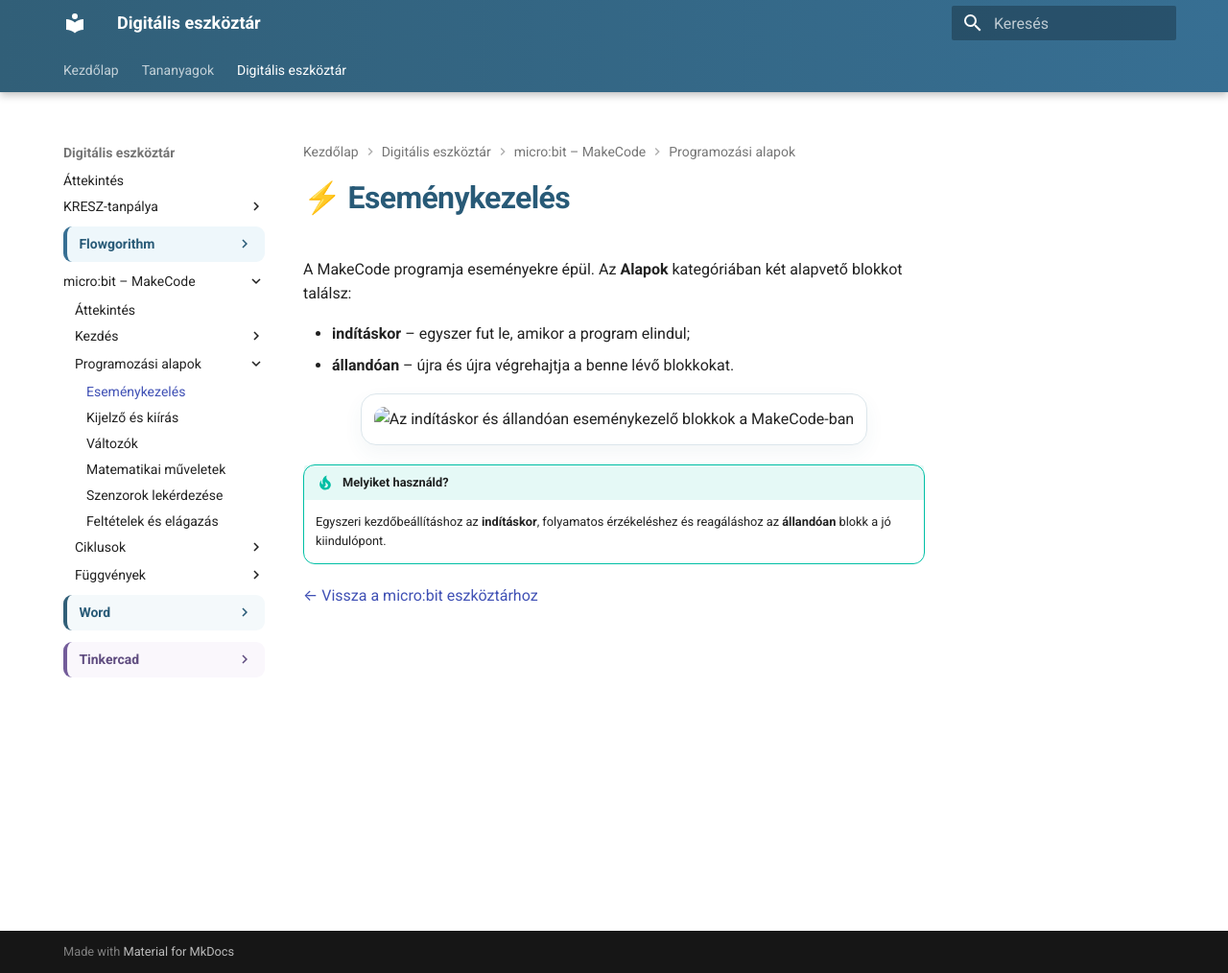
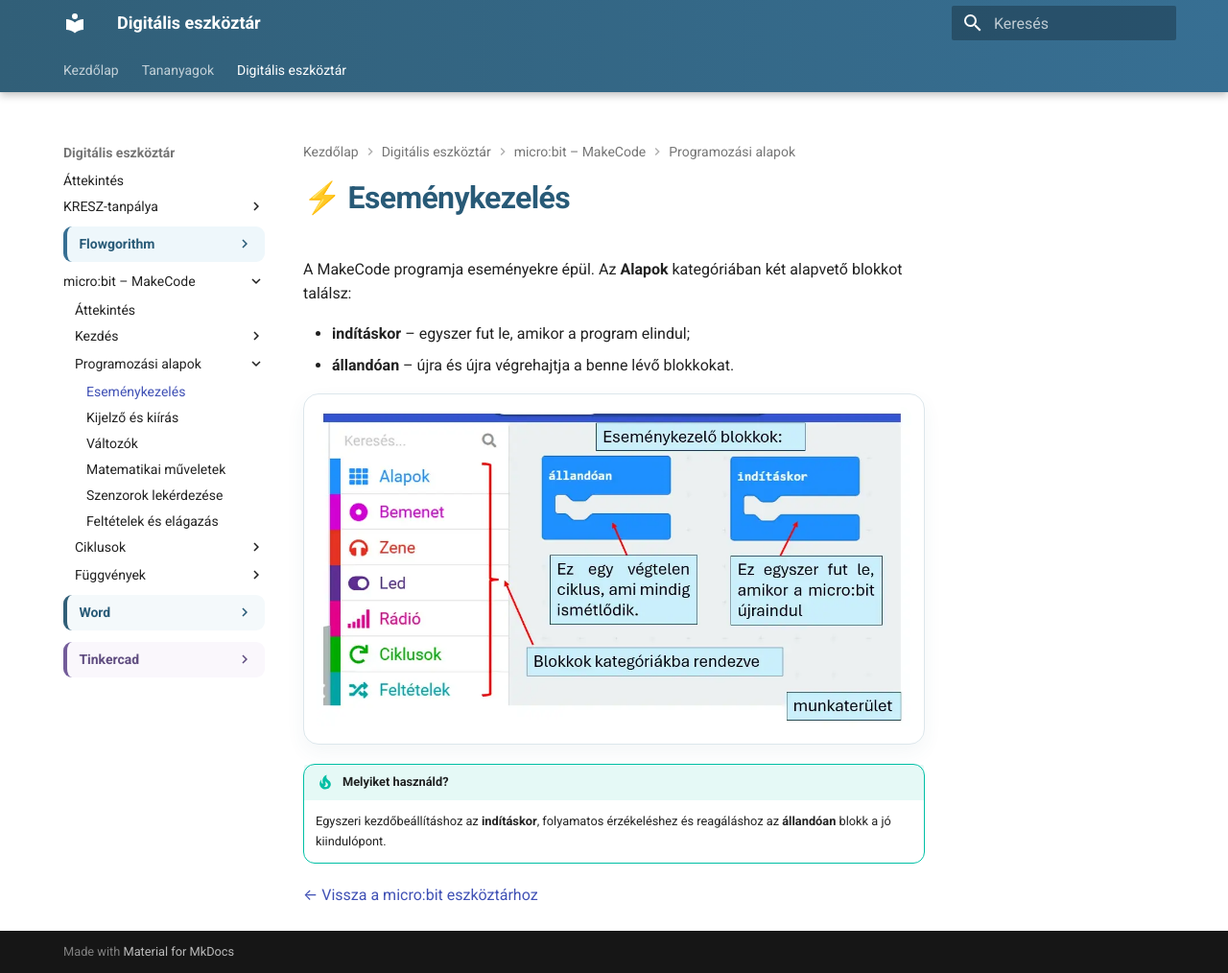
Before and after one commit to bsuszter/digitalis-eszkoztar, an MkDocs documentation site: the page built from docs/eszkoztar/microbit/esemenykezeles.md, in a window 1280 px wide and 1014 px high. Shown: the whole window at 96% size. Built offline with MkDocs 1.6.1 and Material for MkDocs 9.7.7, drawn with Linux system fonts in a browser that asks for light colours.

Commit message:
Fix microbit image path

```diff
--- a/docs/eszkoztar/microbit/esemenykezeles.md
+++ b/docs/eszkoztar/microbit/esemenykezeles.md
@@ -5,7 +5,7 @@ A MakeCode programja eseményekre épül. Az **Alapok** kategóriában két alap
 - **indításkor** – egyszer fut le, amikor a program elindul;
 - **állandóan** – újra és újra végrehajtja a benne lévő blokkokat.
 
-<figure class="tool-figure tool-figure--wide"><img src="../../images/microbit/03-esemenykezeles.webp" alt="Az indításkor és állandóan eseménykezelő blokkok a MakeCode-ban"></figure>
+<figure class="tool-figure tool-figure--wide"><img src="../../../images/microbit/03-esemenykezeles.webp" alt="Az indításkor és állandóan eseménykezelő blokkok a MakeCode-ban"></figure>
 
 !!! tip "Melyiket használd?"
     Egyszeri kezdőbeállításhoz az **indításkor**, folyamatos érzékeléshez és reagáláshoz az **állandóan** blokk a jó kiindulópont.
```
